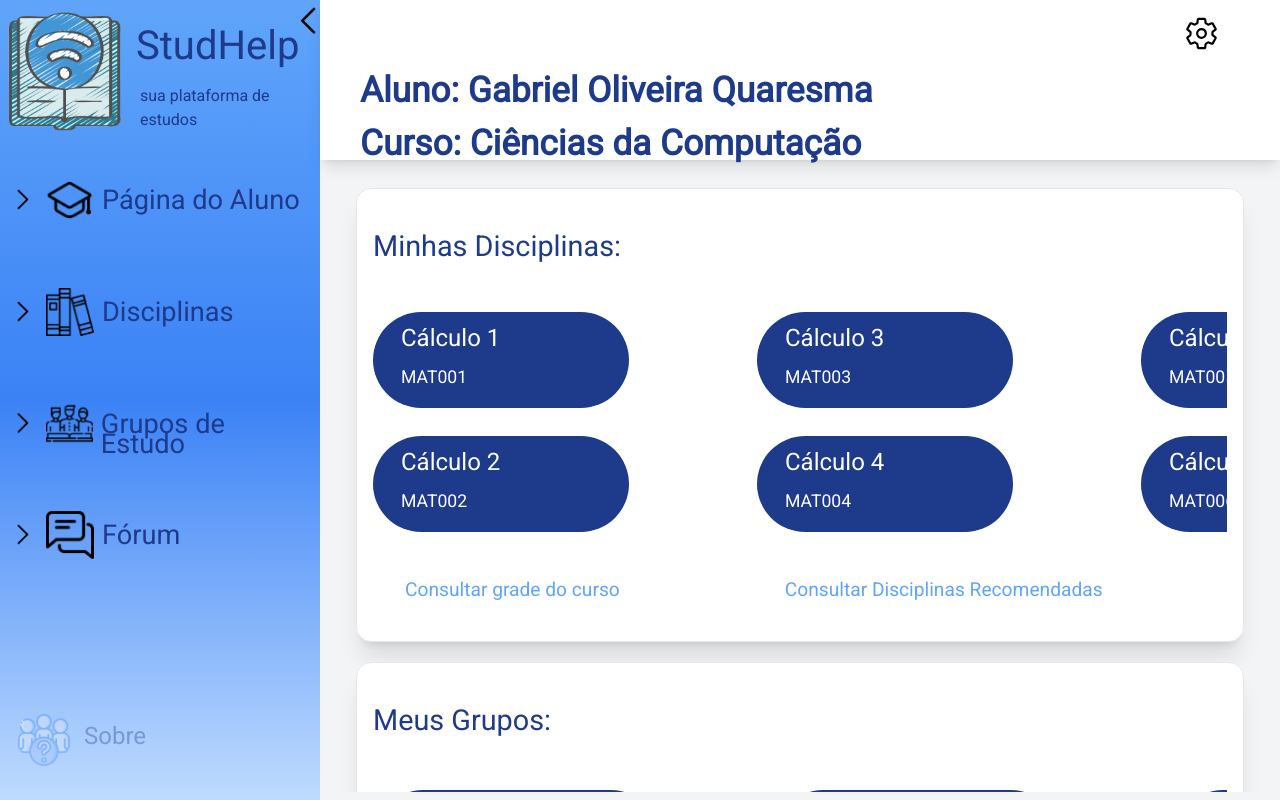
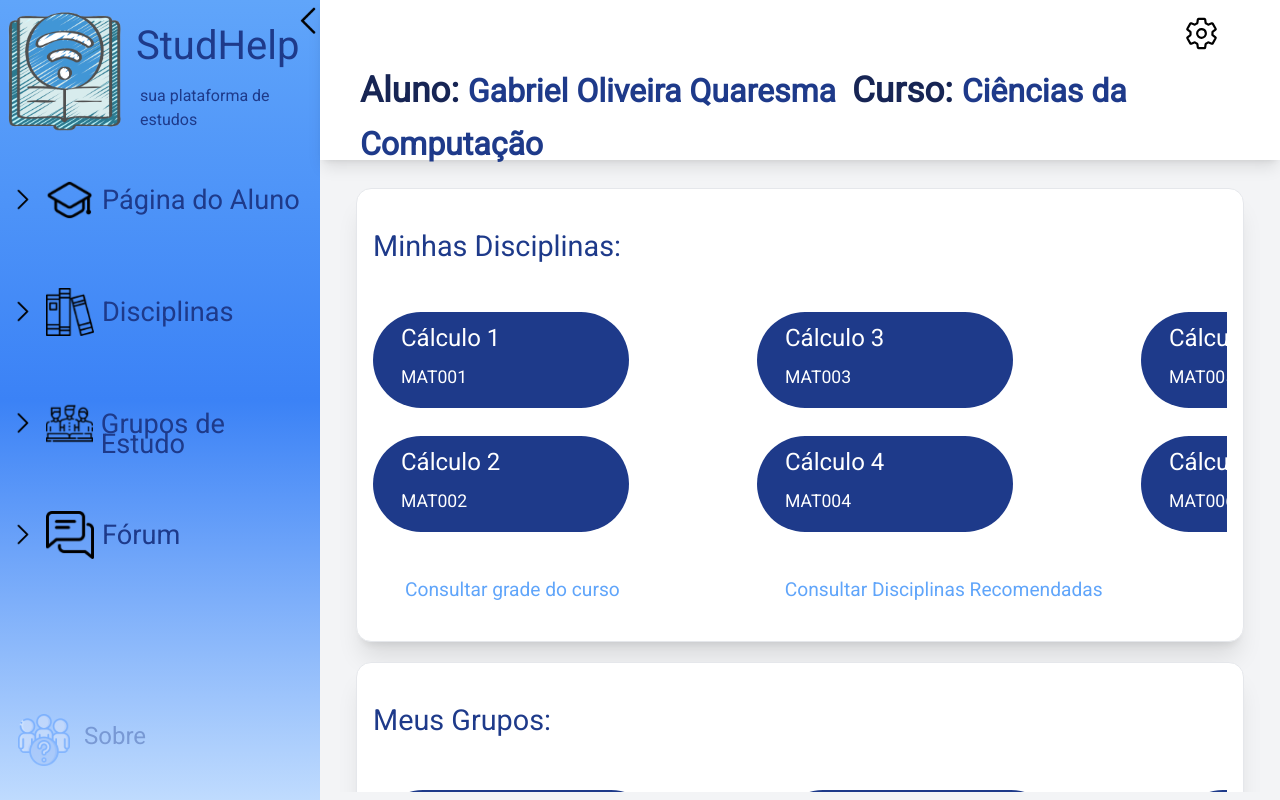
Before and after one commit to JVCA101/StudHelp, a React (Vite) app in the folder studHelp/: page /aluno in a window 1280 px wide. Built offline with nearby package versions, Linux system fonts and the light colour scheme; what tailwindcss-filters would draw is missing.

Commit message:
Header aluno

```diff
--- a/studHelp/src/components/Headers/HeaderAluno.tsx
+++ b/studHelp/src/components/Headers/HeaderAluno.tsx
@@ -29,10 +29,26 @@ function HeaderAluno({ open }: Props) {
       <div
         className={`px-4  ${
           open ? "text-[2.2rem]" : "text-[2.5rem]"
-        }  duration-1000 font-semibold font-roboto py-16 relative flex-col gap-x-24 text-blue-900 `}
+        }  duration-1000 font-semibold font-roboto py-16 relative flex text-blue-900 `}
       >
-        <h1>Aluno: {name}</h1>
-        <h1>Curso: {course}</h1>
+        <h1 className=" text-blue-950">
+          Aluno:{" "}
+          <span
+            className={`${
+              open ? "text-[2.0rem]" : "text-[2.3rem]"
+            } mr-4 text-blue-900`}
+          >
+            {name}
+          </span>
+          Curso:{" "}
+          <span
+            className={`${
+              open ? " text-blue-900 text-[2.0rem]" : "text-[2.3rem]"
+            }`}
+          >
+            {course}
+          </span>
+        </h1>
       </div>
     </HeaderStyle>
   );
```
